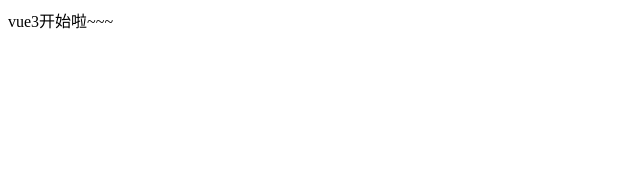
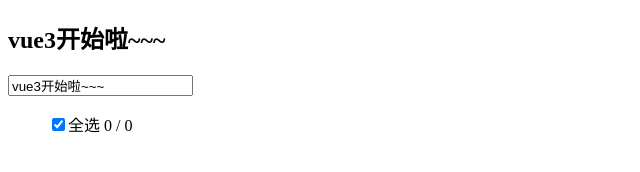
Before and after one commit to 1220x/daily-front, a plain HTML site: page vue3/code/1-list.html in a window 1280 px wide. Shown: the whole page, without its empty margins (0-640 px from the left). Drawn offline with nearby package versions, Linux system fonts and the light colour scheme.

Commit message:
Vue笔记、TODOList

```diff
--- a/vue3/code/1-list.html
+++ b/vue3/code/1-list.html
@@ -6,10 +6,31 @@
     <meta name="viewport" content="width=device-width, initial-scale=1.0">
     <title>Vue3 - List清单</title>
     <script src="https://unpkg.com/vue@next"></script>
+    <style>
+        .done {
+            color: #d3d3d3;
+            text-decoration: line-through;
+        }
+    </style>
 </head>
 <body>
     <div id="app">
-        {{ title }}
+        <h2>{{ title }}</h2>
+        <input type="text" v-model="title" @keydown.enter="addTodo">
+        <ul>
+            <li v-for="todo in todos">
+                <input type="checkbox" v-model="todo.done">
+                <span :class="{ done: todo.done }">{{ todo.title }}</span>
+            </li>
+            <div>
+                <input type="checkbox" v-model="allDone" name="checkbox">
+                <label for="checkbox">全选</label>
+                {{ todos.filter(v => v.done).length }} / {{ todos.length }}
+            </div>
+            <div>
+                <button v-if="active < all" @click="clear">清理</button>
+            </div>
+        </ul>
     </div>
 
 
@@ -17,7 +38,61 @@
         const App = {
             data() {
                 return {
-                    title: 'vue3开始啦~~~'
+                    title: 'vue3开始啦~~~',
+                    todos: []
+                }
+            },
+            computed: {
+                active() {
+                    return this.todos.filter(item => !item.done).length;
+                },
+                all() {
+                    return this.todos.length;
+                },
+                allDone: {
+                    get: function() {
+                        return this.active === 0;
+                    },
+                    set: function(val) {
+                        this.todos.forEach(todo => {
+                            todo.done = val;
+                        });
+                    }
+                }
+            },
+            watch: {
+                'todos': {
+                    handler(n, o) {
+                        localStorage.setItem('todos', JSON.stringify(this.todos || []));
+                    },
+                    deep: true
+                }
+            },
+            // 页面挂载完成的生命周期
+            mounted() {
+                if (localStorage.getItem('todos')) {
+                    this.todos = JSON.parse(localStorage.getItem('todos'));
+                } else {
+                    this.todos = []
+                }
+            },
+            beforeUnmount() {
+                console.log('卸载...')
+            },
+            // 页面卸载的生命周期 - 仅仅刷新页面，不会触发该生命周期；在仅刷新页面的场景下，可以在created生命周期里面监听beforeunload事件，如果有todos，存入localStorage
+            unmounted() {
+                console.log('卸载');
+                localStorage.setItem('todos', this.todos);
+            },
+            methods: {
+                addTodo() {
+                    this.todos.push({
+                        title: this.title,
+                        done: false
+                    });
+                },
+                clear() {
+                    this.todos = this.todos.filter(v => !v.done);
                 }
             }
         }
```
Also changed, not shown: 2 other files.
